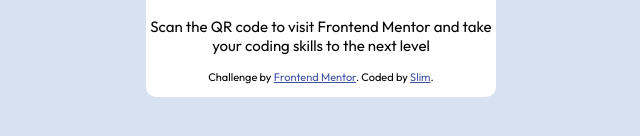
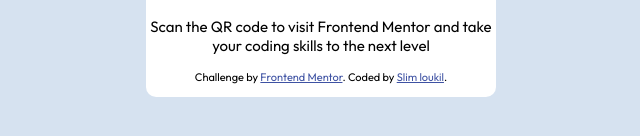
Before and after one commit to s23041979/Qrcode_webpage, a plain HTML site: page index.html in a window 1280 px wide. Shown: the part 586-722 px from the top of the page, 319-959 px from the left. Drawn offline with Linux system fonts and the light colour scheme.

Commit message:
index.html

```diff
--- a/index.html
+++ b/index.html
@@ -51,7 +51,7 @@
     </p>
     <div class="attribution">
       Challenge by <a href="https://www.frontendmentor.io?ref=challenge" target="_blank">Frontend Mentor</a>.
-      Coded by <a href="#">Slim</a>.
+      Coded by <a href="#">Slim loukil</a>.
     </div>
   </main>
 
```
